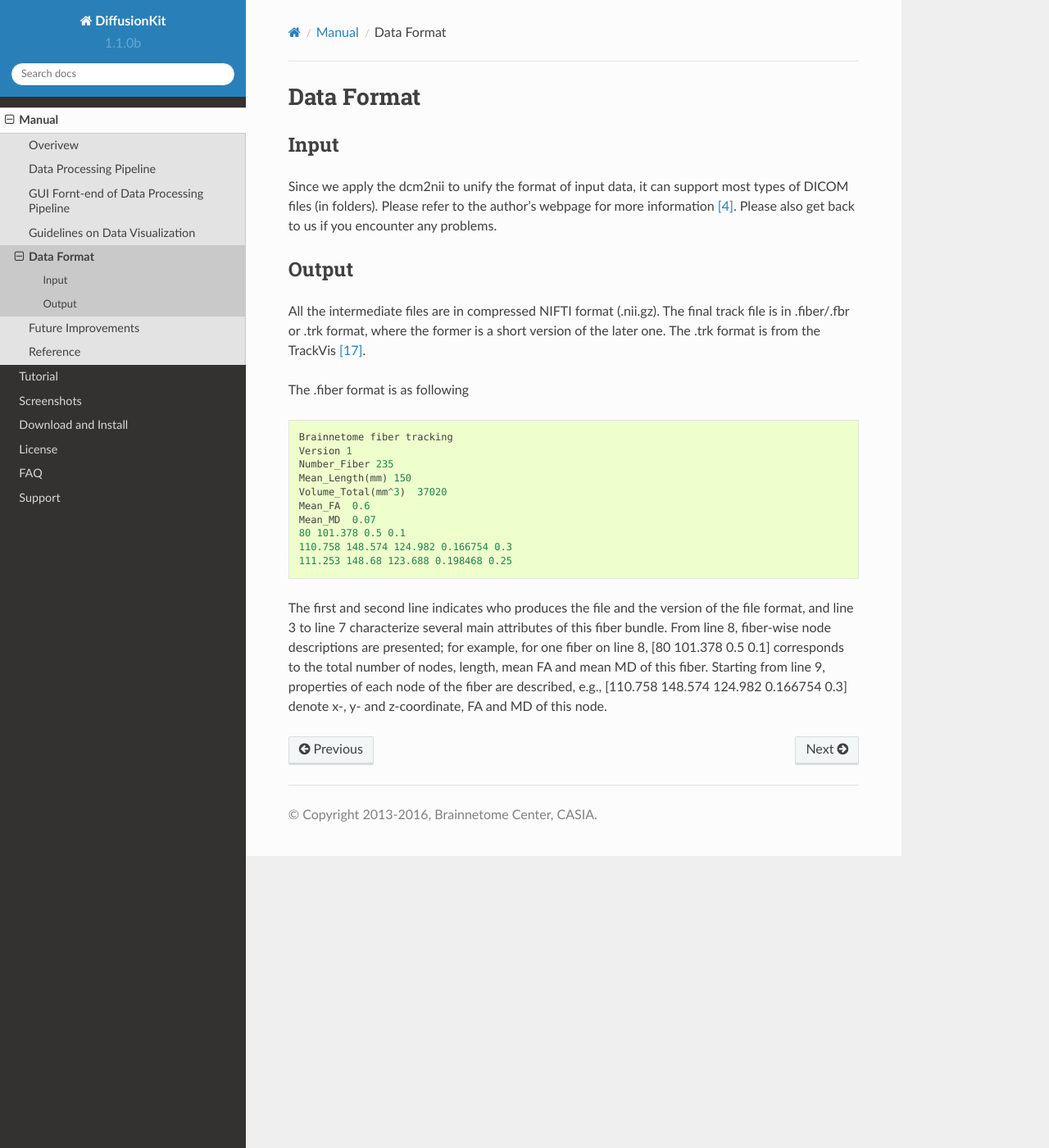
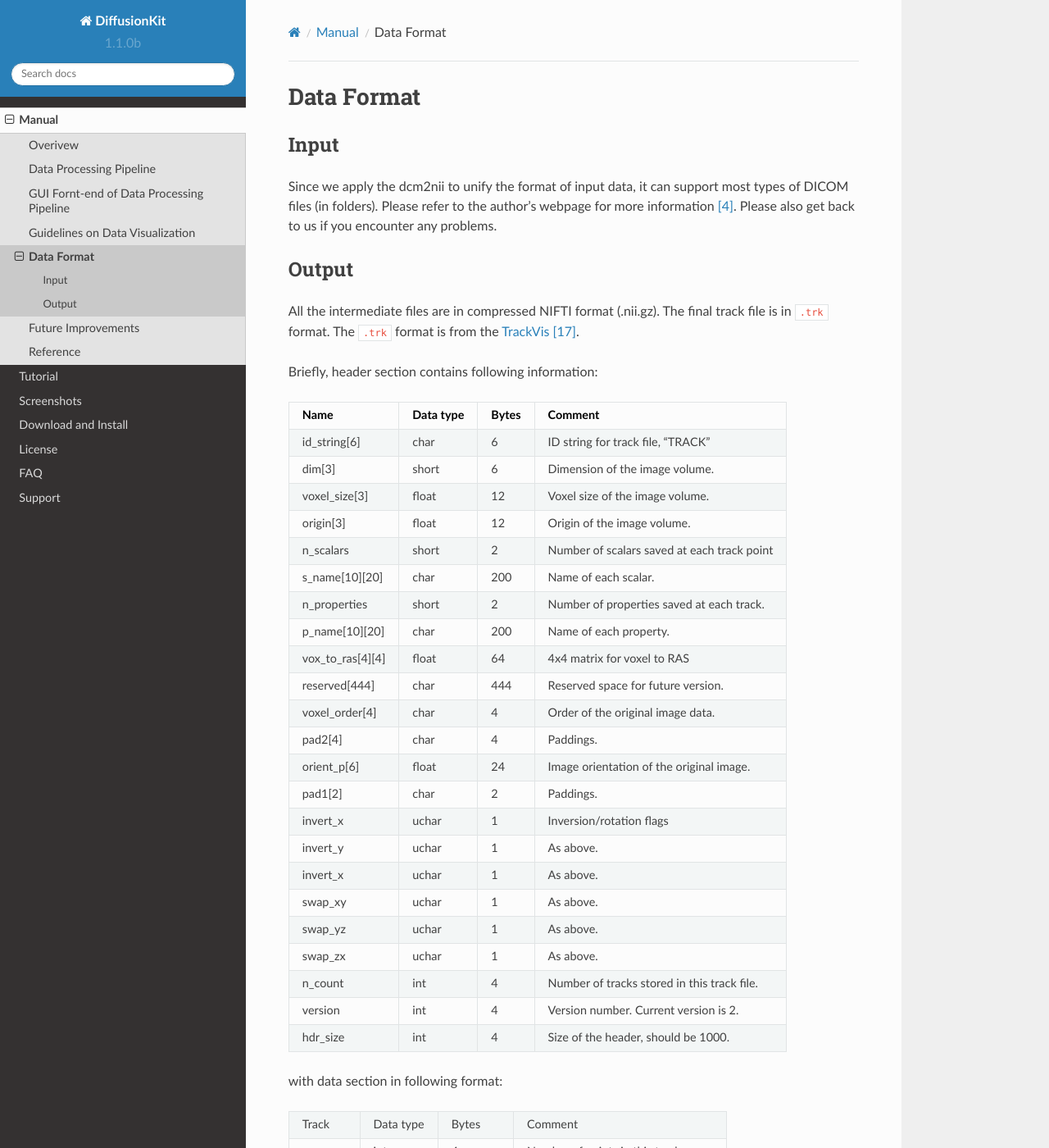
Before and after one commit to brainnetome/diffusionkit, a Sphinx documentation site: the page built from source/fileformat.rst, in a window 1280 px wide and 1400 px high. Shown: the whole window at 82% size. Built offline with Sphinx 7.4.7 and the Read the Docs theme 2.0.0, drawn with Linux system fonts in a browser that asks for light colours; pages that are not in the unit, such as notebooks, are missing from menus; some of the changed text lies outside the part shown.

Commit message:
add .trk specification;

```diff
--- a/source/fileformat.rst
+++ b/source/fileformat.rst
@@ -26,25 +26,91 @@ Please also get back to us if you encounter any problems.
 Output
 ------
 
-All the intermediate files are in compressed NIFTI format (.nii.gz). The final track file is in .fiber/.fbr or .trk format, where the former is a short version of the later one. The .trk format is from the TrackVis `[17] <reference.html#id17>`_.
+All the intermediate files are in compressed NIFTI format (.nii.gz).
+The final track file is in :code:`.trk` format.
+The :code:`.trk` format is from the
+`TrackVis <http://www.trackvis.org/docs/?subsect=fileformat>`_
+`[17] <reference.html#id17>`_.
 
-The .fiber format is as following ::
+Briefly, header section contains following information:
 
- Brainnetome fiber tracking
- Version 1
- Number_Fiber 235
- Mean_Length(mm) 150
- Volume_Total(mm^3)  37020
- Mean_FA  0.6
- Mean_MD  0.07
- 80 101.378 0.5 0.1
- 110.758 148.574 124.982 0.166754 0.3
- 111.253 148.68 123.688 0.198468 0.25
++-----------------+-----------+----------+----------------------------------------------+
+| Name            | Data type | Bytes    | Comment                                      |
++=================+===========+==========+==============================================+
+| id_string[6]    | char      | 6        | ID string for track file, "TRACK"            |
++-----------------+-----------+----------+----------------------------------------------+
+| dim[3]          | short     | 6        | Dimension of the image volume.               |
++-----------------+-----------+----------+----------------------------------------------+
+| voxel_size[3]   | float     | 12       | Voxel size of the image volume.              |
++-----------------+-----------+----------+----------------------------------------------+
+|origin[3]        | float     | 12       | Origin of the image volume.                  |
++-----------------+-----------+----------+----------------------------------------------+
+| n_scalars       | short     | 2        | Number of scalars saved at each track point  |
++-----------------+-----------+----------+----------------------------------------------+
+| s_name[10][20]  | char      | 200      | Name of each scalar.                         |
++-----------------+-----------+----------+----------------------------------------------+
+| n_properties    | short     | 2        | Number of properties saved at each track.    |
++-----------------+-----------+----------+----------------------------------------------+
+| p_name[10][20]  | char      | 200      | Name of each property.                       |
++-----------------+-----------+----------+----------------------------------------------+
+| vox_to_ras[4][4]| float     | 64       | 4x4 matrix for voxel to RAS                  |
++-----------------+-----------+----------+----------------------------------------------+
+| reserved[444]   | char      | 444      | Reserved space for future version.           |
++-----------------+-----------+----------+----------------------------------------------+
+| voxel_order[4]  | char      | 4        | Order of the original image data.            |
++-----------------+-----------+----------+----------------------------------------------+
+| pad2[4]         | char      | 4        | Paddings.                                    |
++-----------------+-----------+----------+----------------------------------------------+
+| orient_p[6]     | float     | 24       | Image orientation of the original image.     |
++-----------------+-----------+----------+----------------------------------------------+
+| pad1[2]         | char      | 2        | Paddings.                                    |
++-----------------+-----------+----------+----------------------------------------------+
+| invert_x        | uchar     | 1        | Inversion/rotation flags                     |
++-----------------+-----------+----------+----------------------------------------------+
+| invert_y        | uchar     | 1        | As above.                                    |
++-----------------+-----------+----------+----------------------------------------------+
+| invert_x        | uchar     | 1        | As above.                                    |
++-----------------+-----------+----------+----------------------------------------------+
+| swap_xy         | uchar     | 1        | As above.                                    |
++-----------------+-----------+----------+----------------------------------------------+
+| swap_yz         | uchar     | 1        | As above.                                    |
++-----------------+-----------+----------+----------------------------------------------+
+| swap_zx         | uchar     | 1        | As above.                                    |
++-----------------+-----------+----------+----------------------------------------------+
+| n_count         | int       | 4        | Number of tracks stored in this track file.  |
++-----------------+-----------+----------+----------------------------------------------+
+| version         | int       | 4        | Version number. Current version is 2.        |
++-----------------+-----------+----------+----------------------------------------------+
+| hdr_size        | int       | 4        | Size of the header, should be 1000.          |
++-----------------+-----------+----------+----------------------------------------------+
 
-The first and second line indicates who produces the file and the version of the file format, and line 3 to line 7 characterize several main attributes of this fiber bundle. From line 8, fiber-wise node descriptions are presented; for example, for one fiber on line 8, [80 101.378 0.5 0.1] corresponds to the total number of nodes, length, mean FA and mean MD of this fiber. Starting from line 9, properties of each node of the fiber are described, e.g., [110.758 148.574 124.982 0.166754 0.3] denote x-, y- and z-coordinate, FA and MD of this node.
+with data section in following format:
 
-..
- .. [4] http://www.mccauslandcenter.sc.edu/mricro
- .. [17] http://trackvis.org
++----------+-----------+-----------+----------------------------------------------+
+| Track    | Data type | Bytes     | Comment                                      |
++----------+-----------+-----------+----------------------------------------------+
+| Track #1 | int       | 4         | Number of points in this track, as m.        |
+|          +-----------+-----------+----------------------------------------------+
+|          | float     | (3+n_s)*4 | Track Point #1.                              |
+|          +-----------+-----------+----------------------------------------------+
+|          | float     | (3+n_s)*4 | Track Point #2. Same as above.               |
+|          +-----------+-----------+----------------------------------------------+
+|          | float     | (3+n_s)*4 | Track Point #m. Same as above.               |
+|          +-----------+-----------+----------------------------------------------+
+|          | float     | n_p*4     | n_p float numbers                            |
++----------+-----------+-----------+----------------------------------------------+
+| Track #2 | Same as above.                                                       |
++----------+-----------+-----------+----------------------------------------------+
+| ...                                                                             |
++----------+-----------+-----------+----------------------------------------------+
+| Track #n | Same as above.                                                       |
++----------+-----------+-----------+----------------------------------------------+
+
+By default, we prefined two scalars (FA,MD) and three properties (length,FA,MD)
+in the generated .trk file, along with six additional values stored in :code:`reserved` section.
+These are `version_num`, `num_fibers`, `mean_length`, `total_volume`, `tractFA`, `tractMD` values in
+:code:`float` type (single precision).
+
+Again, please visit `DataFormat section on TrackVis.org <http://www.trackvis.org/docs/?subsect=fileformat>`_ for more detail.
 
 .. include:: common.txt
```
